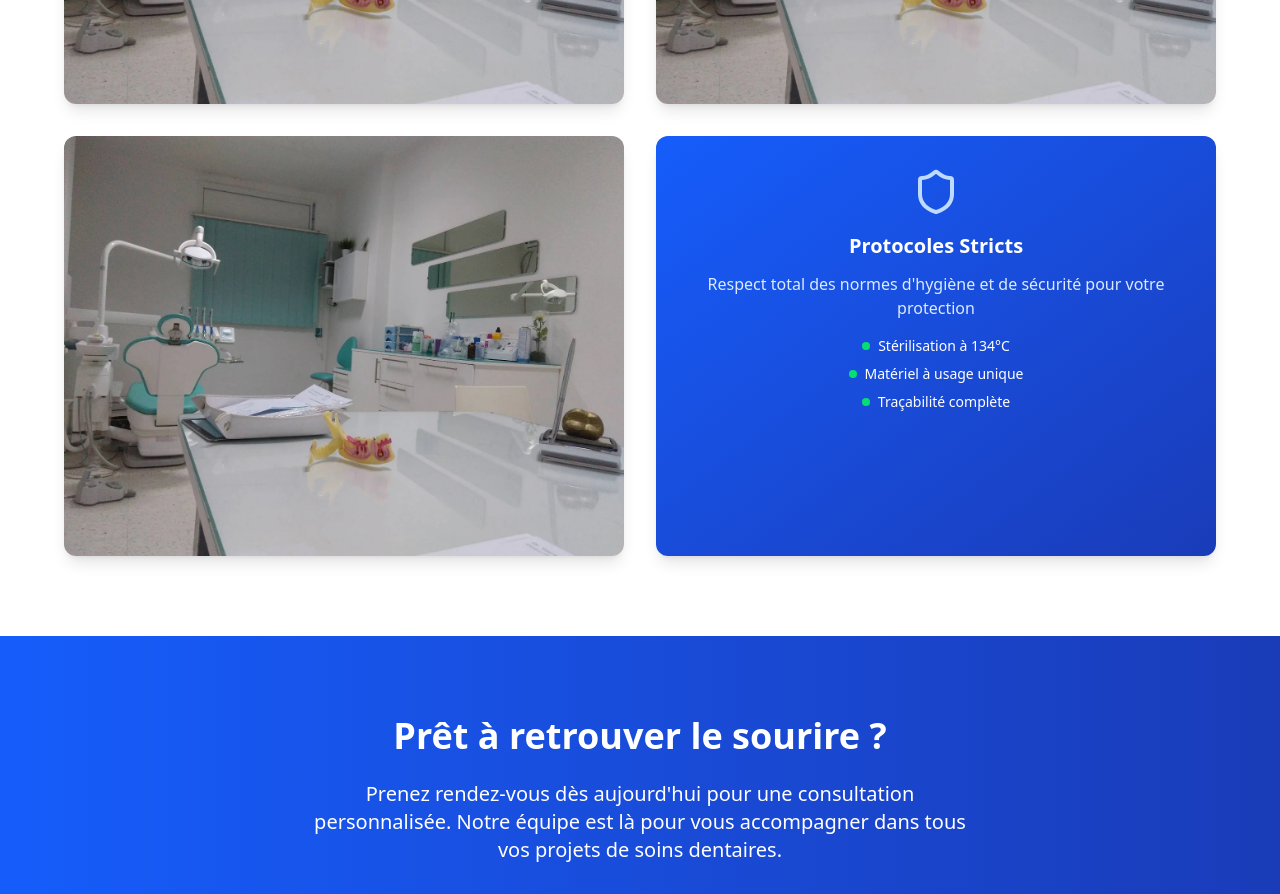
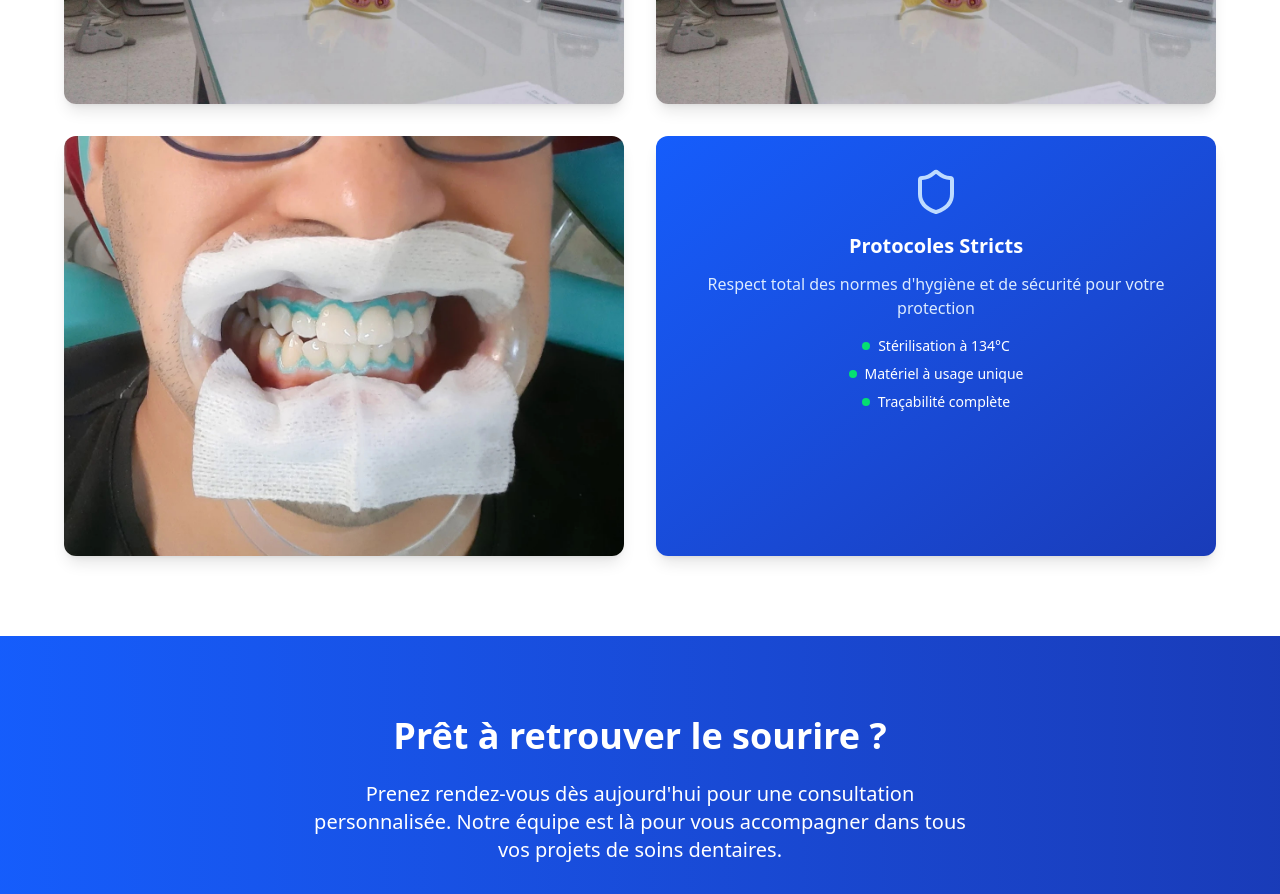
Before and after one commit to abdelfattehsakkat/vitrine2, a Next.js app: page / in a window 1280 px wide. Shown: the part 2780-3674 px from the top of the page. Built offline with nearby package versions, Linux system fonts and the light colour scheme.

Commit message:
Refactor code structure for improved readability and maintainability

```diff
--- a/src/app/page.tsx
+++ b/src/app/page.tsx
@@ -289,16 +289,16 @@ export default function Home() {
             >
               <div className="aspect-[4/3] relative">
                 <OptimizedImage
-                  src="/images/cabinet/sterilisation.jpg"
-                  alt="Zone de stérilisation aux normes les plus strictes"
+                  src="/images/cabinet/blanchiment.jpg"
+                  alt="Sourire éclatant après un blanchiment dentaire professionnel"
                   width={600}
                   height={450}
                   className="w-full h-full object-cover group-hover:scale-110 transition-transform duration-500"
                 />
                 <div className="absolute inset-0 bg-gradient-to-t from-blue-900/80 to-transparent opacity-0 group-hover:opacity-100 transition-opacity duration-300">
                   <div className="absolute bottom-4 left-4 text-white">
-                    <h4 className="font-bold text-lg">Hygiène Parfaite</h4>
-                    <p className="text-sm opacity-90">Standards les plus élevés</p>
+                    <h4 className="font-bold text-lg">Blanchiment Dentaire</h4>
+                    <p className="text-sm opacity-90">Retrouvez un sourire éclatant et naturel grâce à nos techniques de blanchiment professionnel.</p>
                   </div>
                 </div>
               </div>
```
Also changed, not shown: public/images/cabinet/blanchiment.jpg (added), public/images/cabinet/sterilisation.jpg (deleted).
